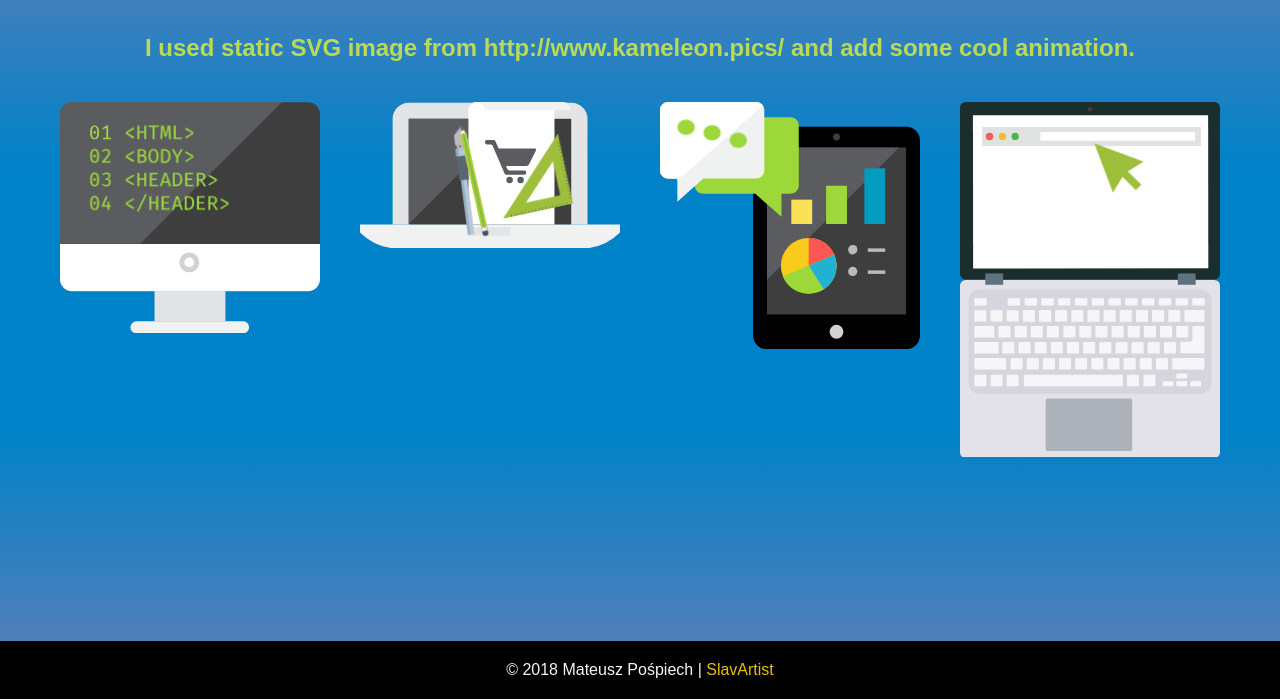
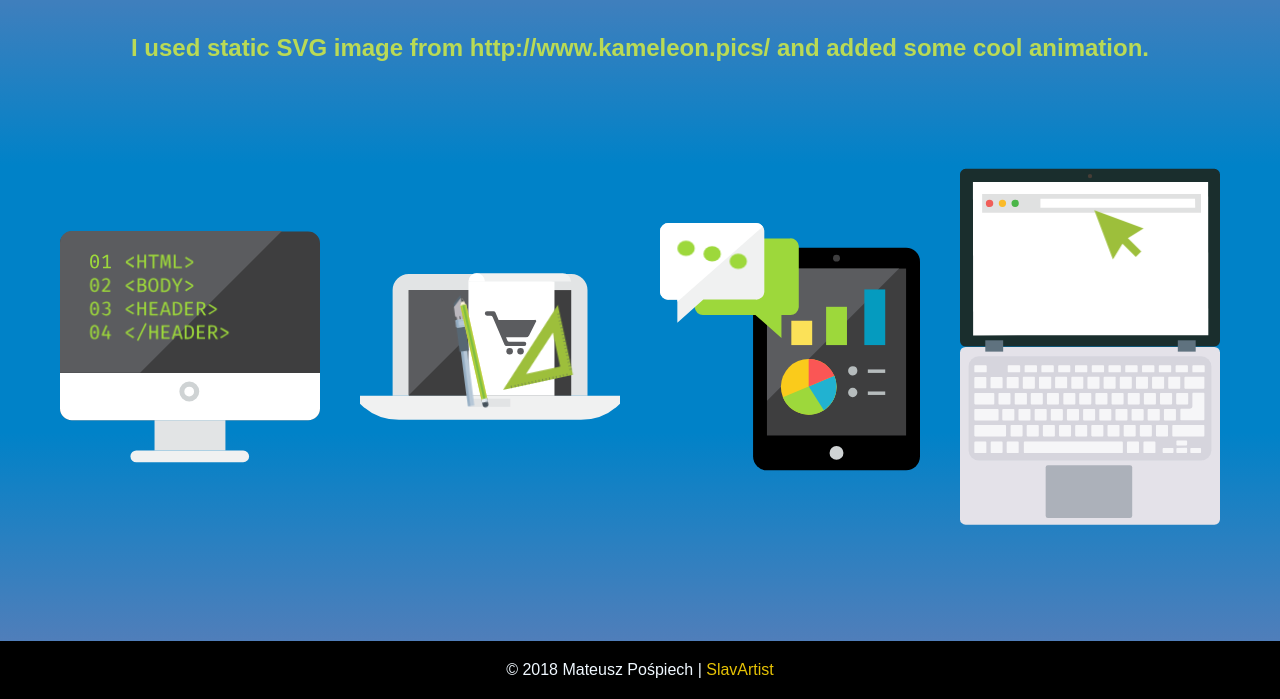
Before and after one commit to MateuszPospiech/AnimateSVG, a plain HTML site: page index.html in a window 1280 px wide. Shown: the part 101-800 px from the top of the page. Drawn offline with Linux system fonts and the light colour scheme.

Commit message:
I added justify-content: center

```diff
--- a/index.html
+++ b/index.html
@@ -22,7 +22,7 @@
 <body>
     <header>
         <h2>SVG animated by <span class="colorVariable">Mateusz Pośpiech</span></h2>
-        <h4>I used static SVG image from http://www.kameleon.pics/ and add some cool animation.</h4>
+        <h4>I used static SVG image from http://www.kameleon.pics/ and added some cool animation.</h4>
     </header>
 
     <main>
--- a/style.css
+++ b/style.css
@@ -78,6 +78,8 @@ section.data {
 .images__box{
     flex: 1;
     margin: 20px;
+    display: flex;
+    justify-content: center;
 }
 
 .imputs {
```
